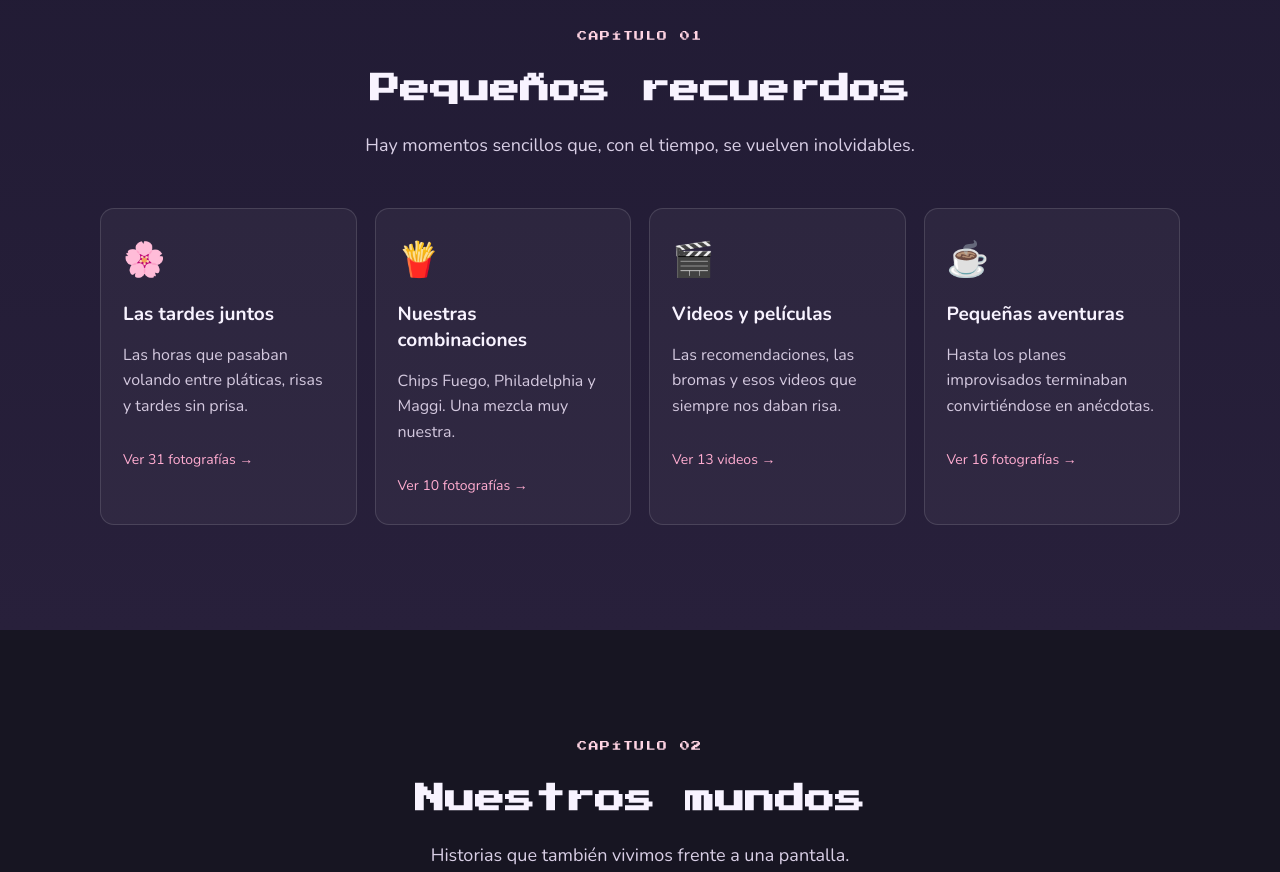
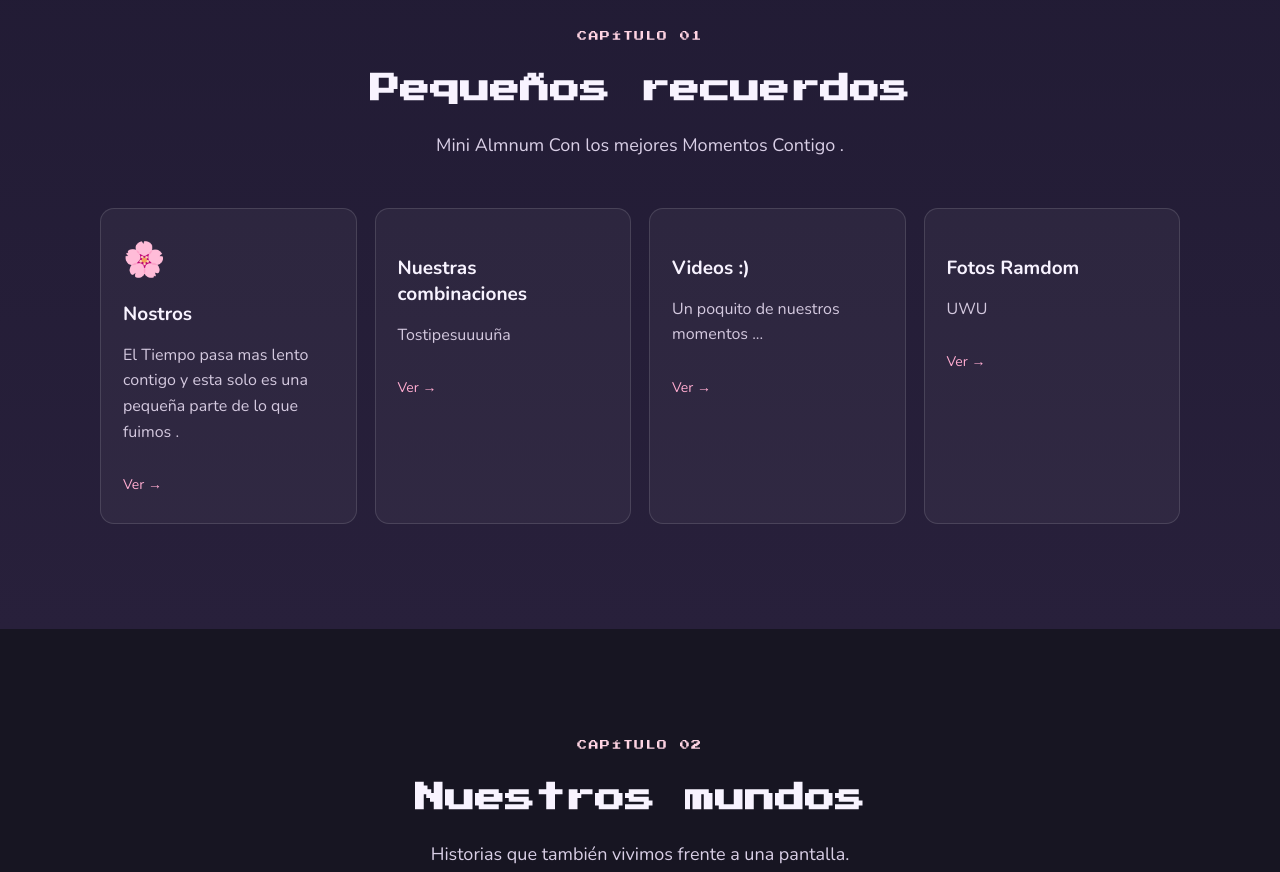
Before and after one commit to tenoshvg427117-hash/Sandra-The-End, a plain HTML site: page index.html in a window 1280 px wide. Shown: the part 880-1752 px from the top of the page. Drawn offline with nearby package versions, Linux system fonts and the light colour scheme.

Commit message:
Update index.html

```diff
--- a/index.html
+++ b/index.html
@@ -68,8 +68,7 @@
         <span class="kicker">CAPÍTULO 01</span>
         <h2>Pequeños recuerdos</h2>
         <p>
-          Hay momentos sencillos que, con el tiempo,
-          se vuelven inolvidables.
+          Mini Almnum Con los mejores Momentos Contigo .
         </p>
       </div>
 
@@ -85,14 +84,15 @@
 
           <div class="memory-icon">🌸</div>
 
-          <h3>Las tardes juntos</h3>
+          <h3> Nostros </h3>
 
           <p>
-            Las horas que pasaban volando entre
-            pláticas, risas y tardes sin prisa.
+            El Tiempo pasa mas lento contigo
+            y esta solo es una pequeña parte
+            de lo que fuimos .
           </p>
 
-          <span class="open-gallery">Ver 31 fotografías →</span>
+          <span class="open-gallery">Ver  →</span>
         </article>
 
 
@@ -103,16 +103,15 @@
           role="button"
           aria-label="Abrir galería: Nuestras combinaciones">
 
-          <div class="memory-icon">🍟</div>
+          <div class="memory-icon"> </div>
 
           <h3>Nuestras combinaciones</h3>
 
           <p>
-            Chips Fuego, Philadelphia y Maggi.
-            Una mezcla muy nuestra.
+            Tostipesuuuuña
           </p>
 
-          <span class="open-gallery">Ver 10 fotografías →</span>
+          <span class="open-gallery">Ver →</span>
         </article>
 
 
@@ -123,16 +122,15 @@
           role="button"
           aria-label="Abrir videos: Videos y películas">
 
-          <div class="memory-icon">🎬</div>
+          <div class="memory-icon"> </div>
 
-          <h3>Videos y películas</h3>
+          <h3>Videos :)</h3>
 
           <p>
-            Las recomendaciones, las bromas y esos
-            videos que siempre nos daban risa.
+            Un poquito de nuestros momentos ...
           </p>
 
-          <span class="open-gallery">Ver 13 videos →</span>
+          <span class="open-gallery">Ver →</span>
         </article>
 
 
@@ -143,16 +141,15 @@
           role="button"
           aria-label="Abrir galería: Pequeñas aventuras">
 
-          <div class="memory-icon">☕</div>
+          <div class="memory-icon"> </div>
 
-          <h3>Pequeñas aventuras</h3>
+          <h3> Fotos Ramdom </h3>
 
           <p>
-            Hasta los planes improvisados terminaban
-            convirtiéndose en anécdotas.
+            UWU
           </p>
 
-          <span class="open-gallery">Ver 16 fotografías →</span>
+          <span class="open-gallery">Ver →</span>
         </article>
 
       </div>
@@ -263,18 +260,22 @@
       <div class="letter">
         <span class="kicker">ÚLTIMO CAPÍTULO</span>
 
-        <h2>Gracias por formar parte de mi historia</h2>
+        <h2>Gracias por formar parte de mi vida </h2>
 
         <p>
-          Este pequeño espacio reúne algunos recuerdos
-          de una etapa que significó mucho. No busca
-          cambiar el pasado ni pedir nada a cambio;
-          solamente guardar con cariño los momentos
-          bonitos y agradecer lo que alguna vez compartimos.
+          Eres una persona muy especial para mi , Significaste
+          demasiado en mi vida , la forma en la que te amo es
+          algo que jamas habia sentido , ahora si puedo decir
+          que ame a alguien con todo mi ser , Probablemente
+          nuestros caminos nunca volveran a encotrarse , No aceptes
+          menos de nadie ...  por que a pesar de todo , eres una
+          Persona increible y se que si amas a alguien como me
+          amaste ami , la haras las persona mas feliz del mundo
+          Te Deceo Todo lo Mejor Mi amor , Mi primer Gran Amor
         </p>
 
         <p class="signoff">
-          Con cariño. <span>♡</span>
+          Minipeca3000 <span>♡</span>
         </p>
       </div>
 
```
